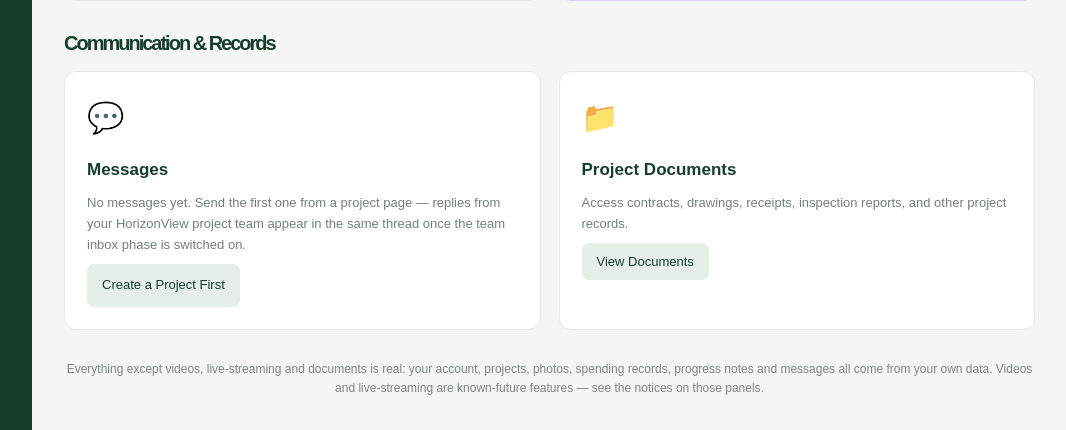
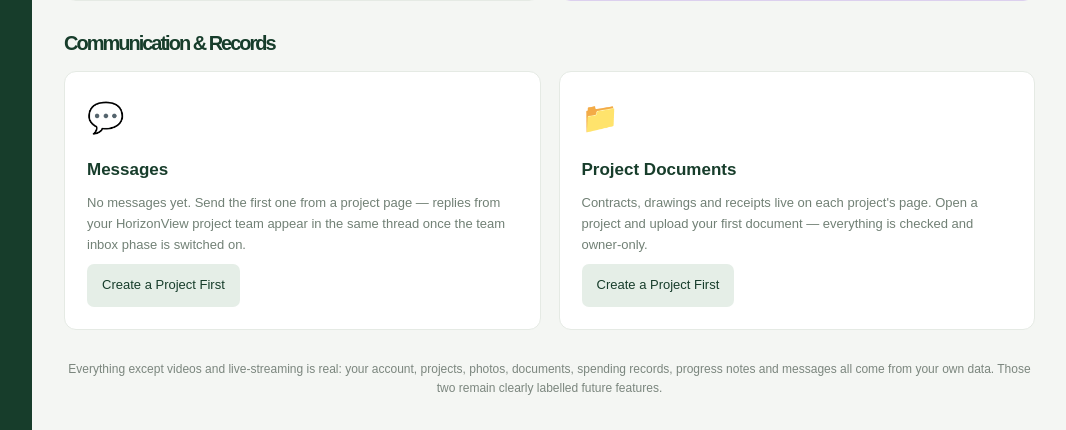
Before and after one commit to codersdream1-blip/Horizonview, a FastAPI app: page /dashboard in a window 1280 px wide. Shown: the part 1729-2159 px from the top of the page, without its empty margins (213-1279 px from the left). Run offline with FastAPI, Linux system fonts and the light colour scheme; the visitor is signed in with stand-in values (Sample User, id 1); data comes from the database, SQL or seed files in the repository; data that the repository does not hold is empty.

Commit message:
Add owner-only document uploads (PDF/PNG/JPEG)
- project_documents table; files under gitignored uploads/, 10 MB cap
- Content checked by magic bytes (a renamed .exe masquerading as .pdf is rejected)
- GET /api/documents/{id} owner-only, served inline with safe name
- Detail page: documents list plus an upload form
- Dashboard Documents card now real: count + latest document preview
- Prototype-notice entry for documents retired; only videos/live streaming remain future
- 60 passing tests

```diff
--- a/db.py
+++ b/db.py
@@ -87,6 +87,19 @@ CREATE TABLE IF NOT EXISTS project_messages (
     sender_id INTEGER NOT NULL REFERENCES users(id),
     sender_role TEXT NOT NULL DEFAULT 'owner',
     body TEXT NOT NULL,
+    created_at TEXT NOT NULL
+);
+
+-- Uploaded project documents (contracts, drawings, receipts).
+-- Files live on disk under uploads/, like photos.
+CREATE TABLE IF NOT EXISTS project_documents (
+    id INTEGER PRIMARY KEY AUTOINCREMENT,
+    project_id INTEGER NOT NULL REFERENCES projects(id),
+    uploader_id INTEGER NOT NULL REFERENCES users(id),
+    original_filename TEXT NOT NULL,
+    stored_path TEXT NOT NULL,
+    extension TEXT NOT NULL,
+    description TEXT,
     created_at TEXT NOT NULL
 );
 """
@@ -298,3 +311,41 @@ def get_messages_for_project(project_id: int) -> list[dict]:
             (project_id,),
         ).fetchall()
         return [dict(row) for row in rows]
+
+
+def create_document(
+    project_id: int,
+    uploader_id: int,
+    original_filename: str,
+    stored_path: str,
+    extension: str,
+    description: str | None,
+) -> int:
+    now = datetime.now(timezone.utc).isoformat()
+    with get_connection() as conn:
+        cursor = conn.execute(
+            "INSERT INTO project_documents (project_id, uploader_id, "
+            "original_filename, stored_path, extension, description, "
+            "created_at) VALUES (?, ?, ?, ?, ?, ?, ?)",
+            (project_id, uploader_id, original_filename, stored_path,
+             extension, description, now),
+        )
+        return cursor.lastrowid
+
+
+def get_documents_for_project(project_id: int) -> list[dict]:
+    with get_connection() as conn:
+        rows = conn.execute(
+            "SELECT * FROM project_documents WHERE project_id = ? "
+            "ORDER BY created_at DESC, id DESC",
+            (project_id,),
+        ).fetchall()
+        return [dict(row) for row in rows]
+
+
+def get_document_by_id(document_id: int) -> dict | None:
+    with get_connection() as conn:
+        row = conn.execute(
+            "SELECT * FROM project_documents WHERE id = ?", (document_id,)
+        ).fetchone()
+        return dict(row) if row else None
--- a/main.py
+++ b/main.py
@@ -111,6 +111,7 @@ def dashboard(request: Request):
     all_photos: list[dict] = []
     all_expenses: list[dict] = []
     all_messages: list[dict] = []
+    all_documents: list[dict] = []
     activities: list[dict] = []
 
     for raw, shown in zip(raw_projects, user_projects):
@@ -160,6 +161,12 @@ def dashboard(request: Request):
                 "project_id": raw["id"],
             })
 
+        for document in db.get_documents_for_project(raw["id"]):
+            item = projects.display_document(document)
+            item["project_name"] = shown["name"]
+            item["project_id"] = raw["id"]
+            all_documents.append(item)
+
         for note in db.get_updates_for_project(raw["id"]):
             shown_note = projects.display_update(note, owner_id=user["id"])
             activities.append({
@@ -171,6 +178,7 @@ def dashboard(request: Request):
             })
 
     all_photos.sort(key=lambda p: p["created_at"], reverse=True)
+    all_documents.sort(key=lambda d: d["created_at"], reverse=True)
     activities.sort(key=lambda a: a["when"], reverse=True)
 
     total_budget = round(sum(
@@ -208,6 +216,8 @@ def dashboard(request: Request):
             "message_count": len(all_messages),
             "last_message": all_messages[-1] if all_messages else None,
             "budget_panel": budget_panel,
+            "document_count": len(all_documents),
+            "last_document": all_documents[0] if all_documents else None,
         },
     )
 
@@ -269,6 +279,11 @@ def project_detail(project_id: int, request: Request):
         for m in db.get_messages_for_project(project_id)
     ]
 
+    documents = [
+        projects.display_document(d)
+        for d in db.get_documents_for_project(project_id)
+    ]
+
     return templates.TemplateResponse(
         request=request,
         name="project_detail.html",
@@ -279,6 +294,7 @@ def project_detail(project_id: int, request: Request):
             "expenses": expenses,
             "expense_summary": expense_summary,
             "messages": messages,
+            "documents": documents,
             "categories": projects.EXPENSE_CATEGORIES,
             "today": date.today().isoformat(),
             "stages": projects.STAGES,
--- a/projects.py
+++ b/projects.py
@@ -21,6 +21,9 @@ router = APIRouter(prefix="/api", tags=["projects"])
 UPLOAD_DIR = Path(__file__).resolve().parent / "uploads"
 
 MAX_PHOTO_BYTES = 5 * 1024 * 1024  # 5 MB
+
+# Documents get a bigger allowance: contracts and drawings are heavy.
+MAX_DOCUMENT_BYTES = 10 * 1024 * 1024  # 10 MB
 
 # Recognized by file signature (magic bytes), never by the browser's
 # declared content type, which is trivially forged.
@@ -49,6 +52,13 @@ def _money(value: float) -> str:
 
 # Public alias for use outside this module (dashboards, etc.).
 format_money = _money
+
+
+def detect_document_extension(data: bytes) -> str | None:
+    """PDFs and image tables, recognised by signature only."""
+    if data.startswith(b"%PDF-"):
+        return "pdf"
+    return detect_photo_extension(data)
 
 PROJECT_TYPES = {
     "construction": "New Construction",
@@ -354,6 +364,130 @@ async def serve_photo(photo_id: int, request: Request):
     return FileResponse(file_path, media_type=media_type)
 
 
+def display_document(document: dict) -> dict:
+    document = dict(document)
+    document["created_display"] = document["created_at"][:10]
+    document["api_url"] = f"/api/documents/{document['id']}"
+    label = {
+        "pdf": "PDF",
+        "png": "PNG image",
+        "jpg": "JPEG image",
+    }.get(document["extension"], document["extension"])
+    document["type_label"] = label
+    return document
+
+
+@router.post("/projects/{project_id}/documents")
+async def upload_document(
+    project_id: int,
+    request: Request,
+    document: UploadFile = File(...),
+    description: str = Form(""),
+):
+    user = get_current_user(request)
+    if not user:
+        return JSONResponse(
+            {"ok": False, "message": "Log in first."}, status_code=401
+        )
+
+    project = db.get_project_by_id(project_id)
+    if not project or project["owner_id"] != user["id"]:
+        return JSONResponse(
+            {"ok": False, "message": "Project not found."}, status_code=404
+        )
+
+    data = await document.read()
+
+    if not data:
+        return JSONResponse(
+            {"ok": False, "message": "The uploaded file is empty."},
+            status_code=400,
+        )
+
+    if len(data) > MAX_DOCUMENT_BYTES:
+        return JSONResponse(
+            {
+                "ok": False,
+                "message": "Document is too large. Maximum allowed size "
+                           "is 10 MB.",
+            },
+            status_code=400,
+        )
+
+    extension = detect_document_extension(data)
+    if not extension:
+        return JSONResponse(
+            {
+                "ok": False,
+                "message": "Only PDF, PNG or JPEG documents are accepted. "
+                           "The file content did not look like any of them.",
+            },
+            status_code=400,
+        )
+
+    project_dir = UPLOAD_DIR / f"project_{project_id}"
+    project_dir.mkdir(parents=True, exist_ok=True)
+    filename = f"{uuid.uuid4().hex}.{extension}"
+    (project_dir / filename).write_bytes(data)
+
+    clean_description = str(description).strip()[:200] or None
+
+    document_id = db.create_document(
+        project_id=project_id,
+        uploader_id=user["id"],
+        original_filename=str(document.filename or "unnamed")[:200],
+        stored_path=f"project_{project_id}/{filename}",
+        extension=extension,
+        description=clean_description,
+    )
+
+    return JSONResponse(
+        {
+            "ok": True,
+            "message": "Document uploaded.",
+            "document_id": document_id,
+        },
+        status_code=201,
+    )
+
+
+@router.get("/documents/{document_id}")
+async def serve_document(document_id: int, request: Request):
+    user = get_current_user(request)
+    if not user:
+        return JSONResponse(
+            {"ok": False, "message": "Log in first."}, status_code=401
+        )
+
+    document = db.get_document_by_id(document_id)
+    if not document:
+        return JSONResponse(
+            {"ok": False, "message": "Document not found."}, status_code=404
+        )
+
+    project = db.get_project_by_id(document["project_id"])
+    if not project or project["owner_id"] != user["id"]:
+        return JSONResponse(
+            {"ok": False, "message": "Document not found."}, status_code=404
+        )
+
+    file_path = UPLOAD_DIR / document["stored_path"]
+    if not file_path.is_file():
+        return JSONResponse(
+            {"ok": False, "message": "Document not found."}, status_code=404
+        )
+
+    media_type = {
+        "pdf": "application/pdf",
+        "png": "image/png",
+        "jpg": "image/jpeg",
+    }.get(document["extension"], "application/octet-stream")
+
+    # Served inline so PDFs open in the browser viewer, with the
+    # safe stored name — never the user-supplied name (header injection).
+    return FileResponse(file_path, media_type=media_type)
+
+
 def display_expense(expense: dict) -> dict:
     expense = dict(expense)
     expense["amount_display"] = _money(expense["amount_ghs"])
--- a/templates/dashboard.html
+++ b/templates/dashboard.html
@@ -977,25 +977,38 @@
 
                     <h3>Project Documents</h3>
 
+                    {% if last_document %}
                     <p>
-                        Access contracts, drawings, receipts,
-                        inspection reports, and other project records.
+                        {{ document_count }} document{{ 's' if document_count != 1 else '' }}
+                        stored. Latest on
+                        <strong>{{ last_document.project_name }}</strong>:
+                        {{ last_document.description or last_document.original_filename }}
+                        ({{ last_document.type_label }})
                     </p>
-
-                    <button class="feature-button secondary"
-                        onclick="showNotice('Project Documents')">
-                        View Documents
-                    </button>
+                    <a class="feature-button secondary"
+                       href="/projects/{{ last_document.project_id }}">
+                        Open Documents
+                    </a>
+                    {% else %}
+                    <p>
+                        Contracts, drawings and receipts live on each
+                        project's page. Open a project and upload your
+                        first document — everything is checked and owner-only.
+                    </p>
+                    <a class="feature-button secondary"
+                       href="{{ '/projects/' + projects[0].id | string if projects else '/projects/new' }}">
+                        {{ 'Go to a Project' if projects else 'Create a Project First' }}
+                    </a>
+                    {% endif %}
                 </article>
 
             </section>
 
             <p class="demo-note">
-                Everything except videos, live-streaming and documents is
-                real: your account, projects, photos, spending records,
+                Everything except videos and live-streaming is real: your
+                account, projects, photos, documents, spending records,
                 progress notes and messages all come from your own data.
-                Videos and live-streaming are known-future features — see
-                the notices on those panels.
+                Those two remain clearly labelled future features.
             </p>
 
         </div>
@@ -1006,15 +1019,13 @@
 <script>
 
     // Honest status notes for dashboard features that are not built
-    // yet. Photos, budget and messaging now show real data and link
-    // straight to the project pages.
+    // yet. Photos, budget, messaging and documents now show real data
+    // and link straight to the project pages.
     const featureNotices = {
         "Recorded Videos":
             "Recorded walkthrough, update and inspection videos will play here. Video uploads are not connected to the backend yet.",
         "Platinum Live Video":
-            "Live site tours need a real streaming provider and a Platinum package. Live video is planned for a later phase — nothing is being streamed right now.",
-        "Project Documents":
-            "Contracts, drawings, receipts and inspection reports will be listed here. Document storage is not connected to the backend yet."
+            "Live site tours need a real streaming provider and a Platinum package. Live video is planned for a later phase — nothing is being streamed right now."
     };
 
     const noticePanel = document.getElementById("featureNotice");
```
Also changed, not shown: templates/project_detail.html (+151 -3 lines), tests/test_projects.py (+101 -0 lines).
